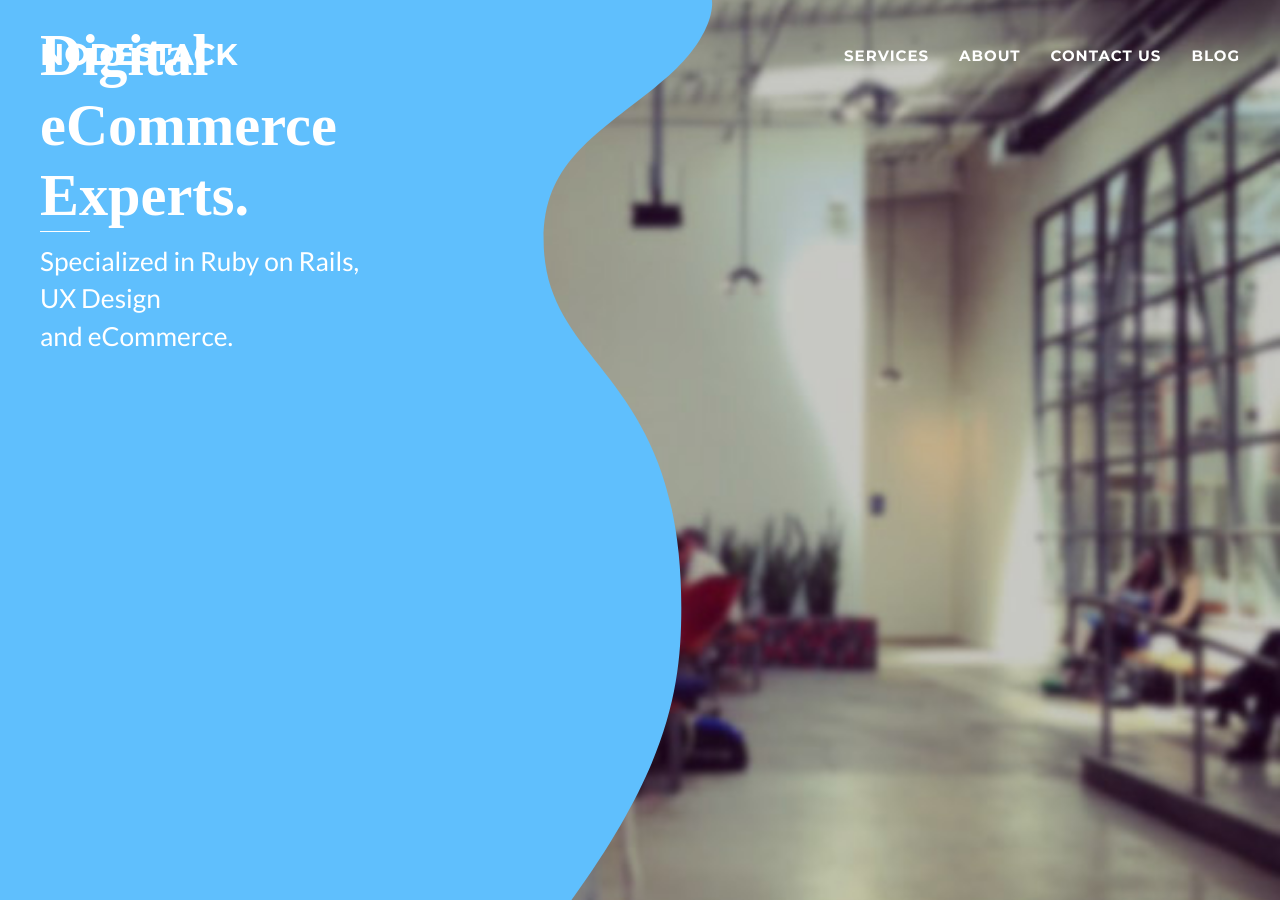
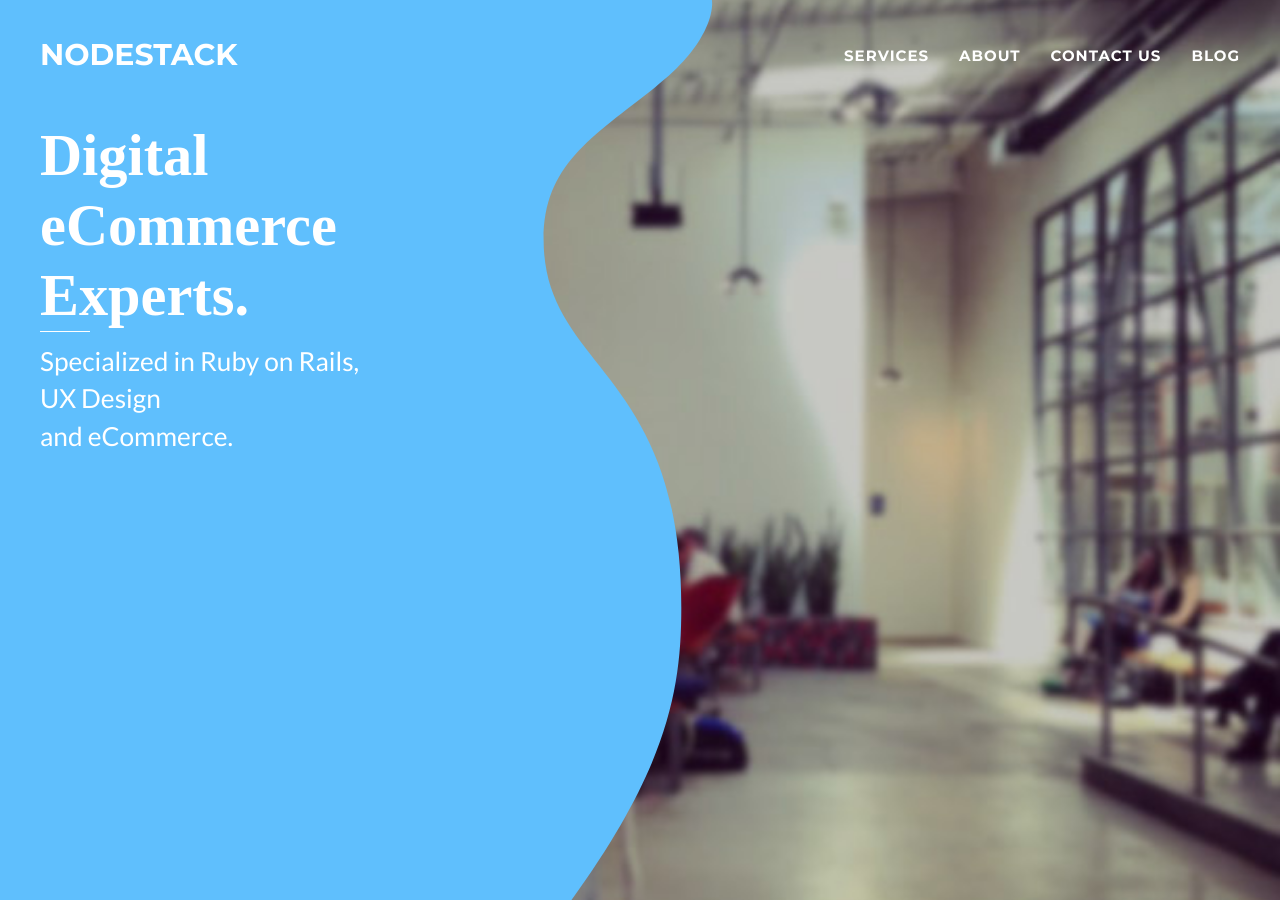
Before and after one commit to nodestack/nodestack.github.io, a Jekyll site: the page built from index.html, in a window 1280 px wide and 900 px high. Built offline with Jekyll 4.4.1, drawn with Linux system fonts in a browser that asks for light colours; some web fonts are replaced.

Commit message:
Update main.css

```diff
--- a/_includes/css/main.css
+++ b/_includes/css/main.css
@@ -116,7 +116,7 @@ header {
     background-color: #222222;
 }
 
-header .container {
+header .container-fluid {
     padding-top: 100px;
     padding-bottom: 50px;
 }
```
